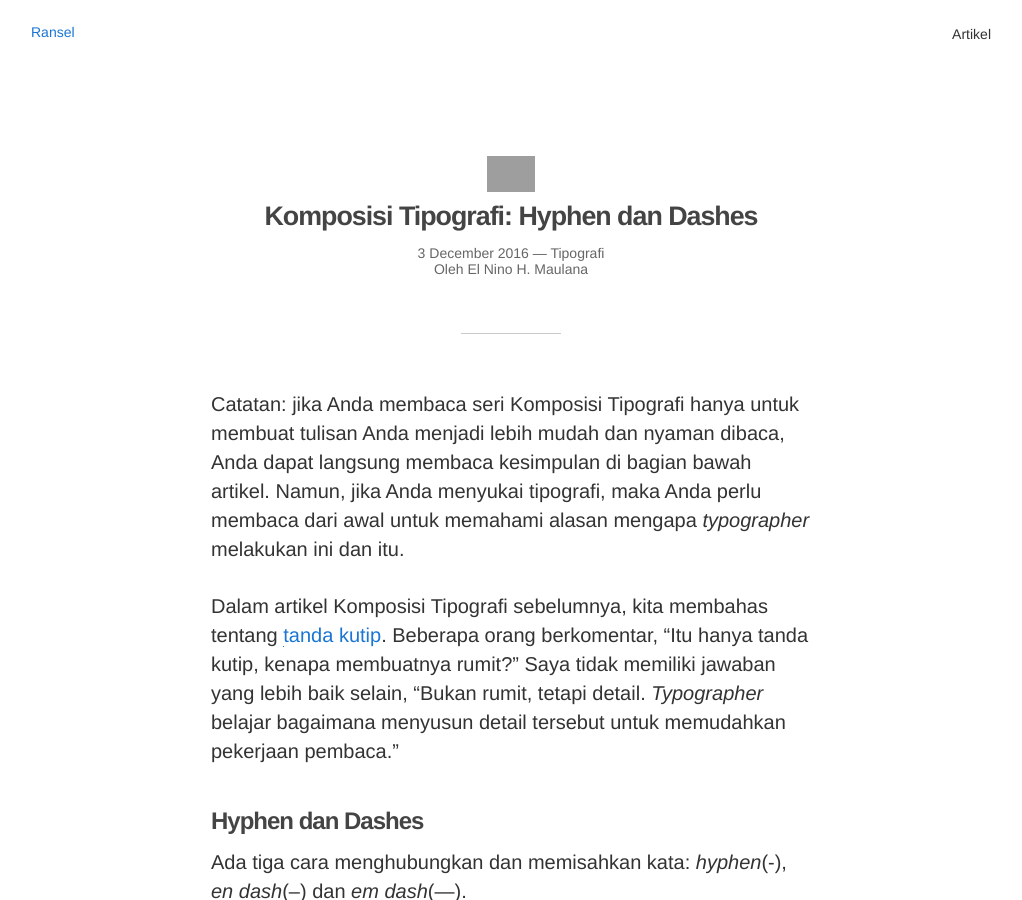
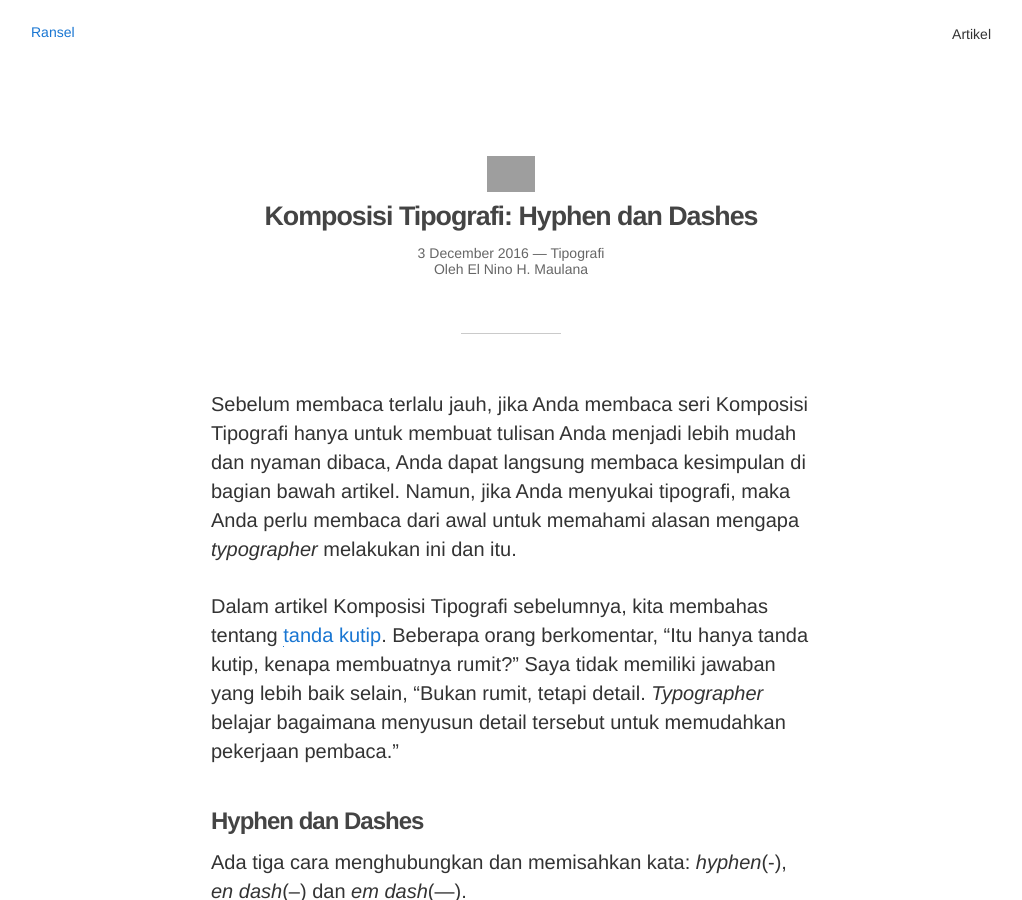
Before and after one commit to tertanda/rnsl.github.io, a Jekyll site: the page built from artikel/tipografi/_posts/2016-12-03-komposisi-tipografi-hyphen-dashes.md, in a window 1280 px wide and 900 px high. Shown: the whole window, without its empty margins (129-1151 px from the left). Built offline with Jekyll 4.4.1, drawn with Linux system fonts in a browser that asks for light colours; grey boxes are pictures that could not be loaded.

Commit message:
Update 2016-12-03-komposisi-tipografi-hyphen-dashes.md

```diff
--- a/artikel/tipografi/_posts/2016-12-03-komposisi-tipografi-hyphen-dashes.md
+++ b/artikel/tipografi/_posts/2016-12-03-komposisi-tipografi-hyphen-dashes.md
@@ -11,7 +11,7 @@ intro    : Hyphen dan dashes adalah dua tanda yang jarang diperhatikan dalam tip
 meta     : Komposisi tipografi, tulisan yang baik layak mendapat tipografi yang baik. Dalam artikel ini, kita akan membicarakan bagaimana dan kapan menggunakan hyphen dan dashes.
 ---
 
-Catatan: jika Anda membaca seri Komposisi Tipografi hanya untuk membuat tulisan Anda menjadi lebih mudah dan nyaman dibaca, Anda dapat langsung membaca kesimpulan di bagian bawah artikel. Namun, jika Anda menyukai tipografi, maka Anda perlu membaca dari awal untuk memahami alasan mengapa *typographer* melakukan ini dan itu.
+Sebelum membaca terlalu jauh, jika Anda membaca seri Komposisi Tipografi hanya untuk membuat tulisan Anda menjadi lebih mudah dan nyaman dibaca, Anda dapat langsung membaca kesimpulan di bagian bawah artikel. Namun, jika Anda menyukai tipografi, maka Anda perlu membaca dari awal untuk memahami alasan mengapa *typographer* melakukan ini dan itu.
 
 Dalam artikel Komposisi Tipografi sebelumnya, kita membahas tentang <a href="http://ransel.org/artikel/tipografi/komposisi-tipografi-tanda-kutip" title="Komposisi Tipografi: Tanda Kutip" target="_blank">tanda kutip</a>. Beberapa orang berkomentar, "Itu hanya tanda kutip, kenapa membuatnya rumit?" Saya tidak memiliki jawaban yang lebih baik selain, "Bukan rumit, tetapi detail. *Typographer* belajar bagaimana menyusun detail tersebut untuk memudahkan pekerjaan pembaca."
 
```
